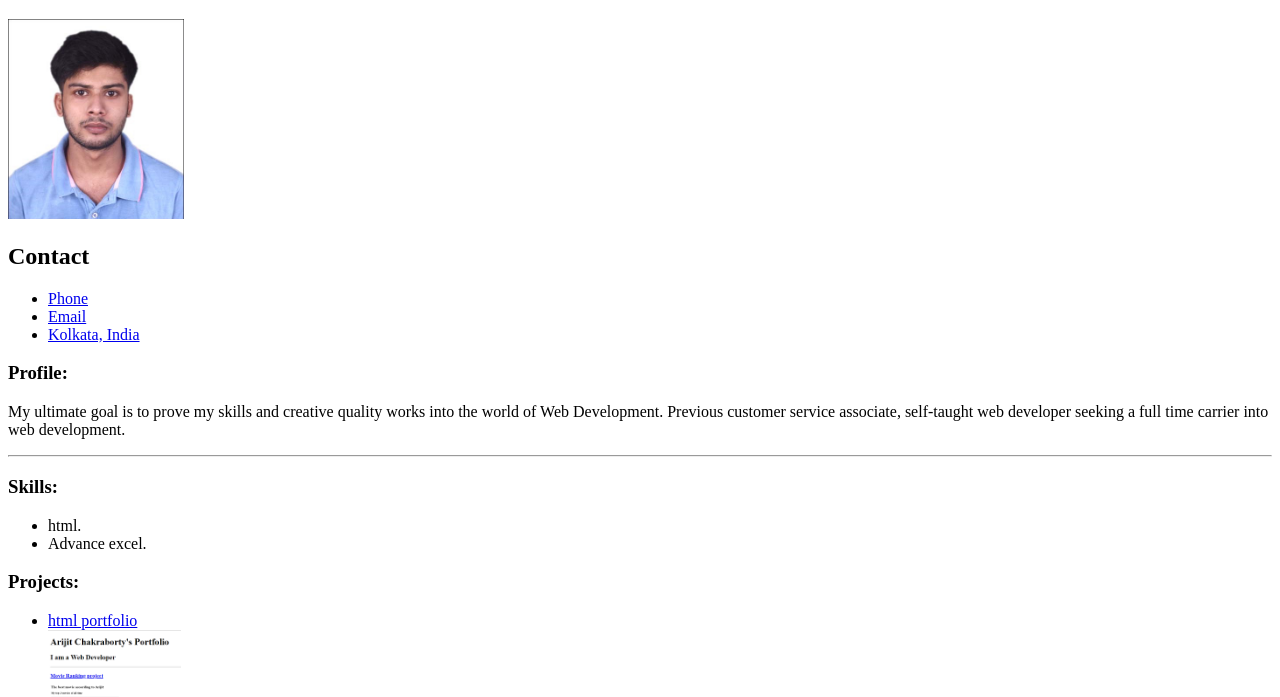
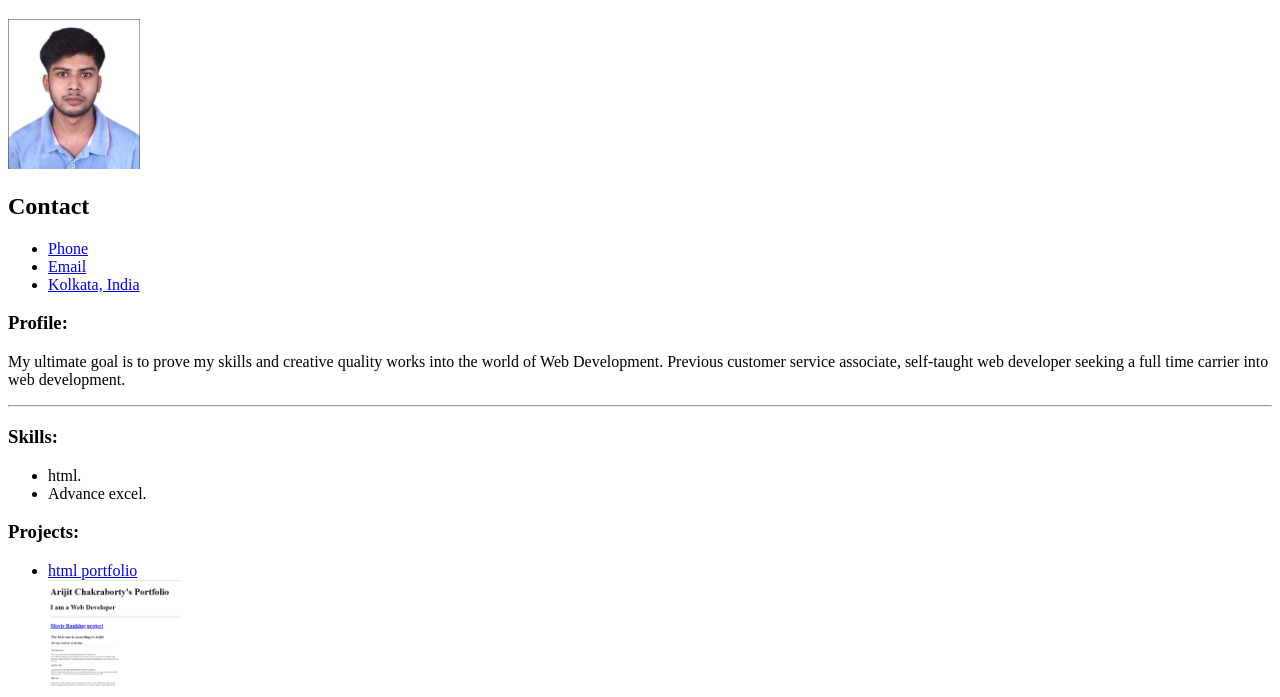
Before and after one commit to ArijitChakr/Capstone-html, a plain HTML site: page index.html in a window 1280 px wide. Shown: the part 61-758 px from the top of the page. Drawn offline with Linux system fonts and the light colour scheme.

Commit message:
Update index.html

```diff
--- a/index.html
+++ b/index.html
@@ -3,12 +3,13 @@
 <head>
     <meta charset="UTF-8">
     <title>My Resume</title>
+    <link rel="stylesheet" href="./style.css"/>
 </head>
 <body>
     <h1>Arijit Chakraborty</h1>
-    <img src="./Assets/Images/arijit Chakraborty photo.jpg" height="200">
+    <img src="./Assets/Images/arijit Chakraborty photo.jpg" alt="profile image" height="150" />
     <h2>Contact</h2>
-    <ul>
+    <ul class="contact">
         <li><a href="tel:+918240710658">Phone</a></li>
         <li><a href="mailto:arijit.chakraborty23049@gmail.com">Email</a></li>
         <li><a href="https://maps.app.goo.gl/fcNCoC3UcAEnLRoG6">Kolkata, India</a></li>
```
